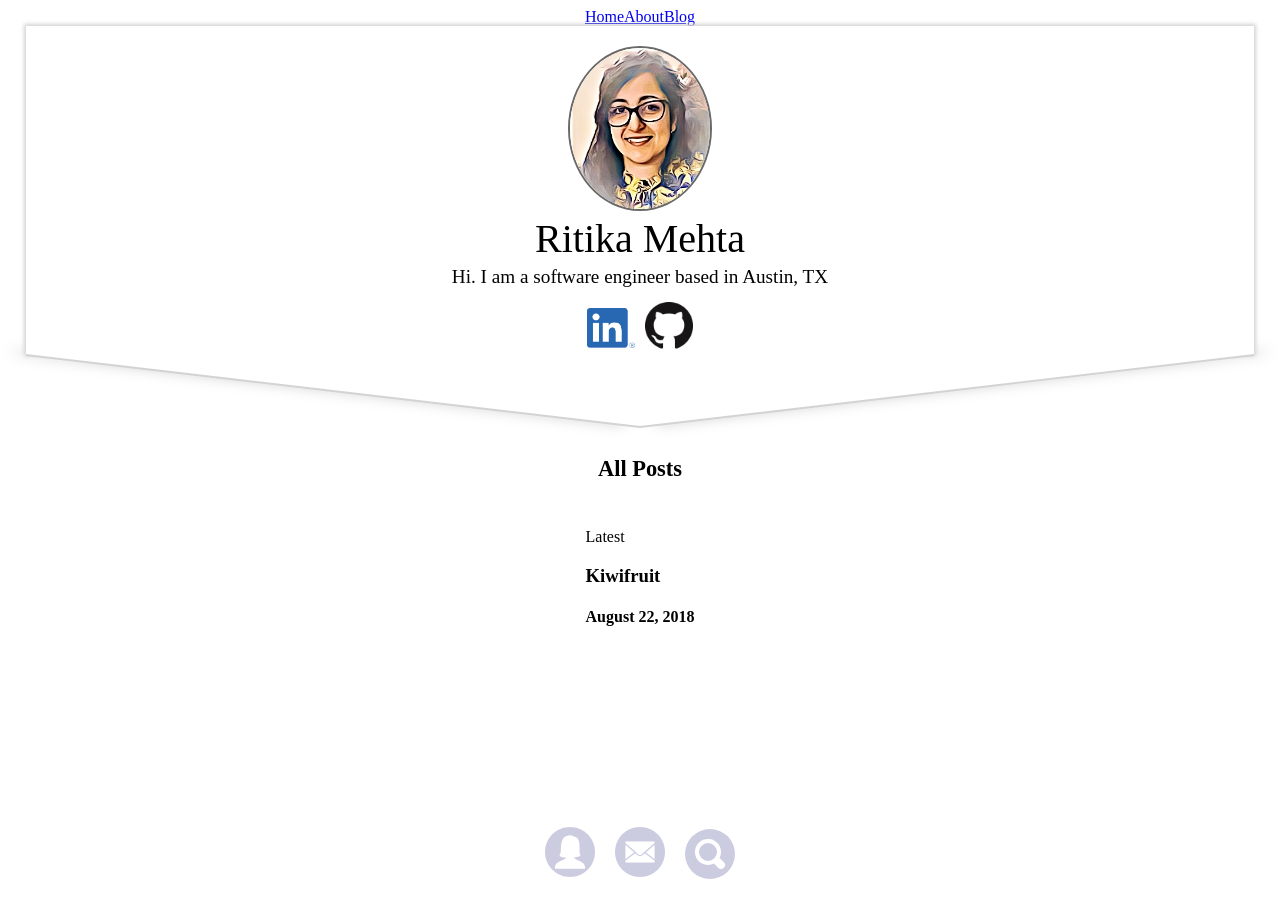
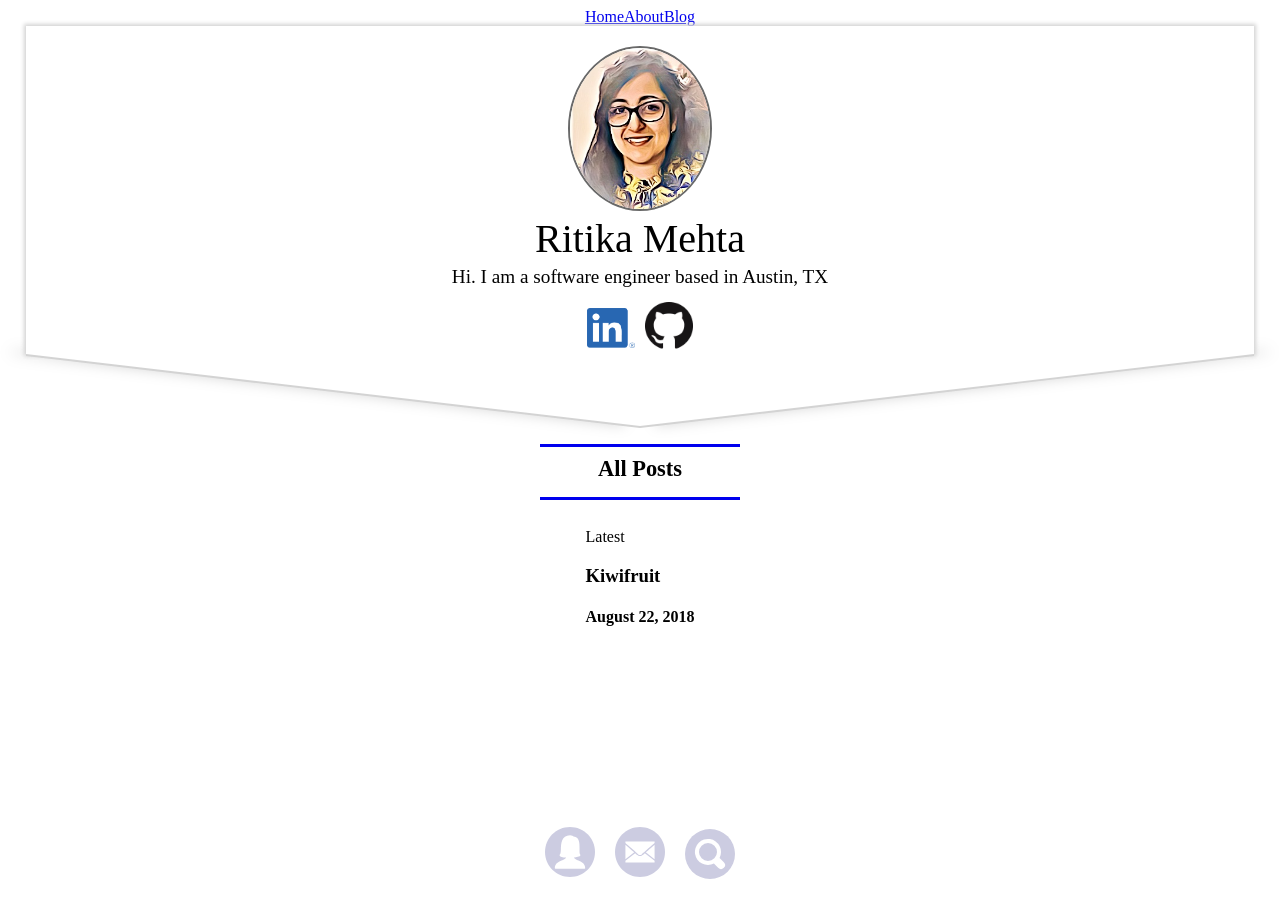
Before and after one commit to mehtarit/Folio, a Jekyll site: the page built from index.html, in a window 1280 px wide. Built offline with Jekyll 4.4.1, drawn with Linux system fonts in a browser that asks for light colours; some web fonts are replaced; comment, search, counter and statistics services are not loaded.

Commit message:
Add some more formatting to the title

```diff
--- a/_sass/boton.scss
+++ b/_sass/boton.scss
@@ -31,7 +31,7 @@
     content: "";
     width: 100%;
     height: 100%;
-    background: #fed5a9;
+    background: rebeccapurple;
     bottom: 100%;
     position: absolute;
     transform-origin: center bottom 0px;
@@ -52,7 +52,10 @@
     width: 100%;
     top: 100%;
     height: 100%;
-    background:white;
+    background: white;
+    border-style: solid;
+    border-right-style: none;
+    border-left-style: none;
     transform-origin: center top 0px;
     transform: matrix3d(1, 0, 0, 0,
                         0, 1, 0, 0,
@@ -66,7 +69,7 @@
 }
 
 .boton:hover .twist:before {
-    background: #fff;
+    background: #cccce1;
     transform: matrix3d(1, 0, 0, 0,
                         0, 1, 0, 0,
                         0, 0, 1, 0.003,
```
